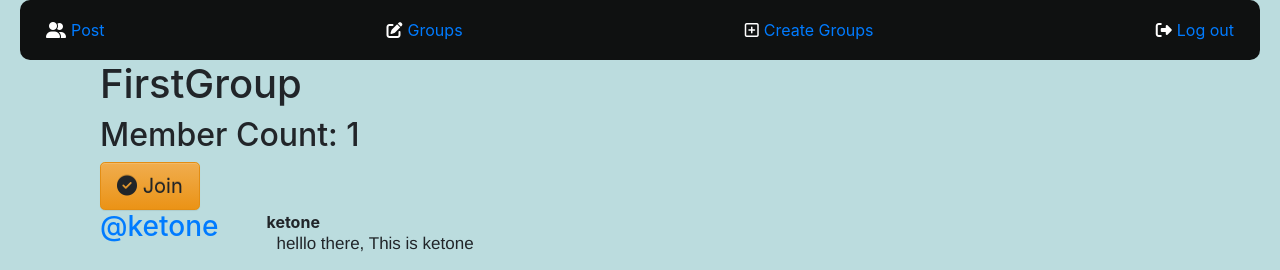
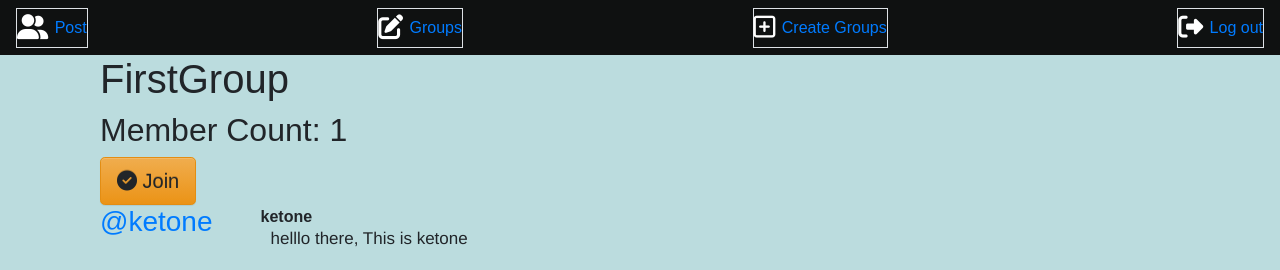
Before and after one commit to roy-ketan/StudyLink, a Django app: a page that uses simplesocial/templates/base.html in a window 1280 px wide. Shown: the top 270 px of the page. Run offline with Django 3.2, Linux system fonts and the light colour scheme; a user stored in the database is signed in; data comes from the database, SQL or seed files in the repository; both versions use the stored data as it was after the commit; some libraries are stand-ins or nearby versions.

Commit message:
Describe your changes here

```diff
--- a/simplesocial/groups/templates/groups/group_detail.html
+++ b/simplesocial/groups/templates/groups/group_detail.html
@@ -2,32 +2,34 @@
 
 {% block pregroup %}
 <div class="container">
-  <h1>{{group.name}}</h1>
-  <h2> Member Count: {{group.members.count}}</h2>
+  <h1>{{ group.name }}</h1>
+  <h2> Member Count: {{ group.members.count }}</h2>
 
   <div class="content">
     {% if user in group.members.all %}
-  		<a href="{% url 'groups:leave' slug=group.slug %}" class="btn btn-lg btn-warning"><span class="fa fa-times-circle-o"></span> Leave</a>
+      <a href="{% url 'groups:leave' slug=group.slug %}" class="btn btn-lg btn-warning">
+        <span class="fa fa-times-circle-o"></span> Leave
+      </a>
+      <a href="{% url 'groups:solve' slug=group.slug %}" class="btn btn-lg btn-warning">
+        <span class="fa fa-times-circle-o"></span> Solve
+      </a>
     {% else %}
-  		<a href="{% url 'groups:join' slug=group.slug %}" class="btn btn-lg btn-warning"><span class="fa fa-check-circle-o"></span> Join</a>
+      <a href="{% url 'groups:join' slug=group.slug %}" class="btn btn-lg btn-warning">
+        <span class="fa fa-check-circle-o"></span> Join
+      </a>
     {% endif %}
-
   </div>
 </div>
 {% endblock %}
 
 {% block group_content %}
-
 <div class="col-md-8">
   {% if group.posts.count == 0 %}
     <h2>No posts in this group yet!</h2>
-
   {% else %}
-
     {% for post in group.posts.all %}
       {% include "posts/_post.html" %}
     {% endfor %}
-
   {% endif %}
 </div>
 {% endblock %}
--- a/simplesocial/groups/urls.py
+++ b/simplesocial/groups/urls.py
@@ -9,4 +9,5 @@ urlpatterns = [
     path("posts/in/<slug>/",views.SingleGroup.as_view(),name="single"),
     path("join/<slug>/",views.JoinGroup.as_view(),name="join"),
     path("leave/<slug>/",views.LeaveGroup.as_view(),name="leave"),
+    path('solve/<slug:slug>/', views.SolveView.as_view(), name='solve'),  # New URL pattern for solve
 ]
--- a/simplesocial/groups/views.py
+++ b/simplesocial/groups/views.py
@@ -1,5 +1,8 @@
+import numpy as np
+from collections import deque
+import mediapipe as mp
 from django.contrib import messages
-from django.contrib.auth.mixins import(
+from django.contrib.auth.mixins import (
     LoginRequiredMixin,
     PermissionRequiredMixin
 )
@@ -7,15 +10,19 @@ from django.urls import reverse
 from django.db import IntegrityError
 from django.shortcuts import get_object_or_404
 from django.views import generic
-from groups.models import Group,GroupMember
+from groups.models import Group, GroupMember
 from . import models
+
+
 
 class CreateGroup(LoginRequiredMixin, generic.CreateView):
     fields = ("name", "description")
     model = Group
 
+
 class SingleGroup(generic.DetailView):
     model = Group
+
 
 class ListGroups(generic.ListView):
     model = Group
@@ -24,19 +31,21 @@ class ListGroups(generic.ListView):
 class JoinGroup(LoginRequiredMixin, generic.RedirectView):
 
     def get_redirect_url(self, *args, **kwargs):
-        return reverse("groups:single",kwargs={"slug": self.kwargs.get("slug")})
+        return reverse("groups:single", kwargs={"slug": self.kwargs.get("slug")})
 
     def get(self, request, *args, **kwargs):
-        group = get_object_or_404(Group,slug=self.kwargs.get("slug"))
+        group = get_object_or_404(Group, slug=self.kwargs.get("slug"))
 
         try:
-            GroupMember.objects.create(user=self.request.user,group=group)
+            GroupMember.objects.create(user=self.request.user, group=group)
 
         except IntegrityError:
-            messages.warning(self.request,("Warning, already a member of {}".format(group.name)))
+            messages.warning(
+                self.request, ("Warning, already a member of {}".format(group.name)))
 
         else:
-            messages.success(self.request,"You are now a member of the {} group.".format(group.name))
+            messages.success(
+                self.request, "You are now a member of the {} group.".format(group.name))
 
         return super().get(request, *args, **kwargs)
 
@@ -44,7 +53,7 @@ class JoinGroup(LoginRequiredMixin, generic.RedirectView):
 class LeaveGroup(LoginRequiredMixin, generic.RedirectView):
 
     def get_redirect_url(self, *args, **kwargs):
-        return reverse("groups:single",kwargs={"slug": self.kwargs.get("slug")})
+        return reverse("groups:single", kwargs={"slug": self.kwargs.get("slug")})
 
     def get(self, request, *args, **kwargs):
         try:
@@ -66,3 +75,204 @@ class LeaveGroup(LoginRequiredMixin, generic.RedirectView):
                 "You have successfully left this group."
             )
         return super().get(request, *args, **kwargs)
+
+
+
+
+class SolveView(LoginRequiredMixin, generic.RedirectView):
+    def get(self, request, slug, *args, **kwargs):
+        group = get_object_or_404(Group, slug=slug)
+
+        # Insert the solve logic here
+        import cv2
+        import numpy as np
+        import mediapipe as mp
+        from collections import deque
+        import cv2
+
+
+# Giving different arrays to handle colour points of different colour
+        gpoints = [deque(maxlen=1024)]
+        bpoints = [deque(maxlen=1024)]
+        rpoints = [deque(maxlen=1024)]
+        ypoints = [deque(maxlen=1024)]
+
+
+# These indexes will be used to mark the points in particular arrays of specific colour
+        green_index = 0
+        blue_index = 0
+        red_index = 0
+        yellow_index = 0
+
+# The kernel to be used for dilation purpose
+
+        kernel = np.ones((5, 5), np.uint8)
+        colorIndex = 0
+        colors = [(255, 0, 0), (0, 255, 0), (0, 0, 255), (0, 255, 255)]
+
+# Here is code for Canvas setup
+        paintWindow = np.zeros((471, 636, 3)) + 255
+        paintWindow = cv2.rectangle(paintWindow, (40, 1), (140, 65), (0, 0, 0), 2)
+        paintWindow = cv2.rectangle(paintWindow, (160, 1), (255, 65), (255, 0, 0), 2)
+        paintWindow = cv2.rectangle(paintWindow, (275, 1), (370, 65), (0, 255, 0), 2)
+        paintWindow = cv2.rectangle(paintWindow, (390, 1), (485, 65), (0, 0, 255), 2)
+        paintWindow = cv2.rectangle(paintWindow, (505, 1), (600, 65), (0, 255, 255), 2)
+
+        cv2.putText(paintWindow, "CLEAR", (49, 33),
+            cv2.FONT_HERSHEY_SIMPLEX, 0.5, (0, 0, 0), 2, cv2.LINE_AA)
+        cv2.putText(paintWindow, "BLUE", (185, 33),
+            cv2.FONT_HERSHEY_SIMPLEX, 0.5, (0, 0, 0), 2, cv2.LINE_AA)
+        cv2.putText(paintWindow, "GREEN", (298, 33),
+            cv2.FONT_HERSHEY_SIMPLEX, 0.5, (0, 0, 0), 2, cv2.LINE_AA)
+        cv2.putText(paintWindow, "RED", (420, 33),
+            cv2.FONT_HERSHEY_SIMPLEX, 0.5, (0, 0, 0), 2, cv2.LINE_AA)
+        cv2.putText(paintWindow, "YELLOW", (520, 33),
+            cv2.FONT_HERSHEY_SIMPLEX, 0.5, (0, 0, 0), 2, cv2.LINE_AA)
+        cv2.namedWindow('Paint', cv2.WINDOW_AUTOSIZE)
+
+
+# initialize mediapipe
+        mpHands = mp.solutions.hands
+        hands = mpHands.Hands(max_num_hands=1, min_detection_confidence=0.7)
+        mpDraw = mp.solutions.drawing_utils
+
+
+# Initialize the webcam
+        cap = cv2.VideoCapture(0)
+        ret = True
+        while ret:
+
+    # Read each frame from the webcam
+            ret, frame = cap.read()
+
+            x, y, c = frame.shape
+
+    # Flip the frame vertically
+            frame = cv2.flip(frame, 1)
+    # hsv = cv2.cvtColor(frame, cv2.COLOR_BGR2HSV)
+            framergb = cv2.cvtColor(frame, cv2.COLOR_BGR2RGB)
+
+            frame = cv2.rectangle(frame, (40, 1), (140, 65), (0, 0, 0), 2)
+            frame = cv2.rectangle(frame, (160, 1), (255, 65), (255, 0, 0), 2)
+            frame = cv2.rectangle(frame, (275, 1), (370, 65), (0, 255, 0), 2)
+            frame = cv2.rectangle(frame, (390, 1), (485, 65), (0, 0, 255), 2)
+            frame = cv2.rectangle(frame, (505, 1), (600, 65), (0, 255, 255), 2)
+            cv2.putText(frame, "CLEAR", (49, 33), cv2.FONT_HERSHEY_SIMPLEX,
+                0.5, (0, 0, 0), 2, cv2.LINE_AA)
+            cv2.putText(frame, "BLUE", (185, 33), cv2.FONT_HERSHEY_SIMPLEX,
+                0.5, (0, 0, 0), 2, cv2.LINE_AA)
+            cv2.putText(frame, "GREEN", (298, 33), cv2.FONT_HERSHEY_SIMPLEX,
+                0.5, (0, 0, 0), 2, cv2.LINE_AA)
+            cv2.putText(frame, "RED", (420, 33), cv2.FONT_HERSHEY_SIMPLEX,
+                0.5, (0, 0, 0), 2, cv2.LINE_AA)
+            cv2.putText(frame, "YELLOW", (520, 33),
+                cv2.FONT_HERSHEY_SIMPLEX, 0.5, (0, 0, 0), 2, cv2.LINE_AA)
+    # frame = cv2.cvtColor(hsv, cv2.COLOR_HSV2BGR)
+
+    # Get hand landmark prediction
+            result = hands.process(framergb)
+
+    # post process the result
+            if result.multi_hand_landmarks:
+                landmarks = []
+                for handslms in result.multi_hand_landmarks:
+                    for lm in handslms.landmark:
+                # # print(id, lm)
+                # print(lm.x)
+                # print(lm.y)
+                        lmx = int(lm.x * 640)
+                        lmy = int(lm.y * 480)
+                        landmarks.append([lmx, lmy])
+
+            # Drawing landmarks on frames
+                    mpDraw.draw_landmarks(frame, handslms, mpHands.HAND_CONNECTIONS)
+                fore_finger = (landmarks[8][0], landmarks[8][1])
+                center = fore_finger
+                thumb = (landmarks[4][0], landmarks[4][1])
+                cv2.circle(frame, center, 3, (0, 255, 0), -1)
+                print(center[1]-thumb[1])
+                if (thumb[1]-center[1] < 30):
+                    bpoints.append(deque(maxlen=512))
+                    blue_index += 1
+                    gpoints.append(deque(maxlen=512))
+                    green_index += 1
+                    rpoints.append(deque(maxlen=512))
+                    red_index += 1
+                    ypoints.append(deque(maxlen=512))
+                    yellow_index += 1
+
+                elif center[1] <= 65:
+                    if 40 <= center[0] <= 140:  # Clear Button
+                        bpoints = [deque(maxlen=512)]
+                        gpoints = [deque(maxlen=512)]
+                        rpoints = [deque(maxlen=512)]
+                        ypoints = [deque(maxlen=512)]
+
+                        blue_index = 0
+                        green_index = 0
+                        red_index = 0
+                        yellow_index = 0
+
+                        paintWindow[67:, :, :] = 255
+                    elif 160 <= center[0] <= 255:
+                        colorIndex = 0  # Blue
+                    elif 275 <= center[0] <= 370:
+                        colorIndex = 1  # Green
+                    elif 390 <= center[0] <= 485:
+                        colorIndex = 2  # Red
+                    elif 505 <= center[0] <= 600:
+                        colorIndex = 3  # Yellow
+                else:
+                    if colorIndex == 0:
+                        bpoints[blue_index].appendleft(center)
+                    elif colorIndex == 1:
+                        gpoints[green_index].appendleft(center)
+                    elif colorIndex == 2:
+                        rpoints[red_index].appendleft(center)
+                    elif colorIndex == 3:
+                        ypoints[yellow_index].appendleft(center)
+    # Append the next deques when nothing is detected to avois messing up
+            else:
+                bpoints.append(deque(maxlen=512))
+                blue_index += 1
+                gpoints.append(deque(maxlen=512))
+                green_index += 1
+                rpoints.append(deque(maxlen=512))
+                red_index += 1
+                ypoints.append(deque(maxlen=512))
+                yellow_index += 1
+
+    # Draw lines of all the colors on the canvas and frame
+            points = [bpoints, gpoints, rpoints, ypoints]
+    # for j in range(len(points[0])):
+    #         for k in range(1, len(points[0][j])):
+    #             if points[0][j][k - 1] is None or points[0][j][k] is None:
+    #                 continue
+    #             cv2.line(paintWindow, points[0][j][k - 1], points[0][j][k], colors[0], 2)
+            for i in range(len(points)):
+                for j in range(len(points[i])):
+                    for k in range(1, len(points[i][j])):
+                        if points[i][j][k - 1] is None or points[i][j][k] is None:
+                            continue
+                        cv2.line(frame, points[i][j][k - 1],
+                                 points[i][j][k], colors[i], 2)
+                        cv2.line(paintWindow, points[i][j]
+                                 [k - 1], points[i][j][k], colors[i], 2)
+
+            cv2.imshow("Output", frame)
+            cv2.imshow("Paint", paintWindow)
+
+            if cv2.waitKey(1) == ord('q'):
+                break
+
+# release the webcam and destroy all active windows
+        cap.release()
+        cv2.destroyAllWindows()
+
+
+
+
+
+
+        messages.success(request, f"Solved task for group {group.name}")
+        return redirect('groups:single', slug=group.slug)
--- a/simplesocial/static/account_css/css/style.css
+++ b/simplesocial/static/account_css/css/style.css
@@ -7,11 +7,9 @@ body{
     background-color: rgb(187, 220, 222);
 }
 
-.group_heading{
-    font-family:  monospace,'Courier New', Courier;
-}
 
-.navbar{
+
+/* .navbar{
     height: 60px;
     background-color: #0f1111;
     color: white;
@@ -24,21 +22,18 @@ body{
     align-items: center;
     border-radius: 10px;
 
+} */
+
+.navbar{
+    height: 55px;
+    background-color: #0f1111;
+    color: white;
+    display: flex;
+    align-items: center;
+    justify-content: space-evenly;
 }
 
-.flexy{
-    padding: 10px;
-    display: flex;
-}
 
-.right-mar{
-    margin-right: 5px;
-
-}
-
-.flexy:hover{
-    border: 2px solid white;
-}
 
 .hero-section{
     background-image: url("front_page_helping_hands.jpg");
@@ -80,3 +75,191 @@ p{
     display: flex;
     justify-content: space-evenly;
 }
+
+
+
+
+
+
+
+
+
+
+
+
+
+
+
+
+/*new css*/
+
+
+*{
+    margin: 0;
+    font-family: Arial;
+
+}
+
+.navbar{
+    height: 55px;
+    background-color: #0f1111;
+    color: white;
+    display: flex;
+    align-items: center;
+    justify-content: space-evenly;
+}
+
+.logo{
+    background-image: url("amazon_logo.png");
+    background-size: cover;
+    width: 100%;
+    height: 50px;
+}
+
+.nav-logo{
+    height: 50px;
+    margin-right: 10px;
+    width: 130px;
+
+}
+.border{
+    border:2px solid transparent;
+    transition: all 0.3s ease;
+}
+.border:hover{
+    transform: scale(1.1);
+
+}
+
+.add-first{
+    color: #cccccc;
+    font-size: 0.85rem;
+    margin-left: 13px;
+
+}
+.add-second{
+    font-size: 1rem;
+}
+
+.add-icon{
+    display: flex;
+    align-items: center;
+}
+
+
+
+.nav-search:hover{
+    border: 2px solid orange;
+}
+/* .search-select{
+
+    border-top-left-radius: 4px;
+    border-bottom-left-radius: 4px;
+    background-color: #f3f3f3;
+    width: 50px;
+    text-align: center;
+    border: none;
+}
+.search-input{
+    width: 100%;
+    font-size: 1rem;
+    border: none;
+
+
+}
+.search-icon{
+    width: 45px;
+    display: flex;
+    justify-content: space-evenly;
+    align-items: center;
+    font-size: 1.2rem;
+    background-color: rgba(255,174,0,0.6);
+    border-top-right-radius: 4px;
+    border-bottom-right-radius: 4px;
+    color: #0f1111;
+} */
+
+.account{
+    font-size: 0.7rem;
+}
+
+.orders{
+    font-size: 0.85rem;
+    font-weight: 700;
+}
+.nav-cart{
+    display: flex;
+    align-items: center;
+}
+.cart-icon{
+
+    margin-right: 0.4rem;
+    font-size: 25px;
+}
+.cart-size{
+    font-size: 0.85rem;
+    font-weight: 700;
+}
+.panel{
+    display: flex;
+    height: 35px;
+    background-color: #222f3d;
+    color: white;
+    align-items: center;
+    justify-content: space-evenly;
+
+}
+
+.panel-ops p{
+    display: inline;
+    margin-left: 15px;
+
+}
+.panel-ops{
+    width: 70%;
+    font-size: 0.85rem;
+
+}
+
+.panel-deals{
+    font-size:0.9rem;
+    font-weight: 700;
+}
+
+.hero-section{
+    background-image: url("new_hero_image.jpg");
+    height: 400px;
+    background-size: cover;
+    display: flex;
+    justify-content: center;
+    align-items: flex-end;
+
+}
+a {
+    color: white; /* Set the color to white */
+    text-decoration: none; /* Remove underline */
+}
+a:hover {
+    color: white; /* Maintain white color on hover */
+    text-decoration: none; /* Prevent underline on hover */
+}
+.hero-mssg{
+    background-color: white;
+    color:black;
+    height: 40px;
+    display: flex;
+    align-items: center;  /*vertically center me lane ke liye*/
+    justify-content: center; /*horizontally center me lane ke liye*/
+    font-size: 0.85rem;
+    width: 80%;
+    margin-bottom: 25px;
+
+
+}
+
+
+
+
+ul{
+    margin-top: 10px;
+}
--- a/simplesocial/templates/base.html
+++ b/simplesocial/templates/base.html
@@ -30,36 +30,36 @@
           {% if user.is_authenticated %}
           <div class="navbar">
 
-            <div class="groups flexy">
-                <div class="group-icon right-mar">
+            <div class="nav-cart border">
+                <div class="cart-icon">
                     <i class="fa-solid fa-user-group"></i>
 
-                </div class="option_color">
+                </div>
                 <a href="{% url 'posts:create' %}">Post</a>
             </div>
 
-            <div class="post flexy">
-                <div class="post-icon right-mar">
+            <div class="nav-cart border">
+                <div class="cart-icon">
                     <i class="fa-solid fa-pen-to-square"></i>
 
-                </div class="option_color">
+                </div>
                 <a href="{% url 'groups:all' %}">Groups</a>
             </div>
 
-            <div class="create-group flexy">
-                <div class="create-group-icon right-mar">
+            <div class="nav-cart border">
+                <div class="cart-icon">
                     <i class="fa-regular fa-square-plus"></i>
 
-                </div class="option_color">
+                </div>
                 <a href="{% url 'groups:create' %}">Create Groups</a>
             </div>
 
-            <div class="log-out flexy">
-                <div class="log-out-icon right-mar">
+            <div class="nav-cart border">
+                <div class="cart-icon">
                     <i class="fa-solid fa-right-from-bracket"></i>
 
 
-                </div class="option_color">
+                </div>
                 <a href="{% url 'accounts:logout' %}">Log out</a>
             </div>
 
@@ -80,36 +80,36 @@
 
 
 
-            <div class="groups flexy">
-                <div class="group-icon right-mar">
+            <div class="nav-cart border">
+                <div class="cart-icon">
                     <i class="fa-solid fa-user-group"></i>
 
-                </div class="no_line option_color">
+                </div>
                 <a href="{% url 'groups:all' %}">Groups</a>
             </div>
 
-            <div class="about-us flexy">
-                <div class="about-icon right-mar">
+            <div class="nav-cart border">
+                <div class="cart-icon">
                     <i class="fa-solid fa-info"></i>
 
-                </div class="option_color">
+                </div>
                 <a href="{% url 'aboutUs' %}">About Us</a>
             </div>
 
-            <div class="login flexy">
-                <div class="login-icon right-mar">
+            <div class="nav-cart border">
+                <div class="cart-icon">
                     <i class="fa-solid fa-right-to-bracket"></i>
 
-                </div class="no_line option_color">
+                </div>
                 <a href="{% url 'accounts:login' %}" style="text-decoration:none" >Login</a>
             </div>
 
-            <div class="sign-up flexy">
-                <div class="sign-up-icon right-mar">
+            <div class="nav-cart border">
+                <div class="cart-icon">
                     <i class="fa-solid fa-user-plus"></i>
 
 
-                </div class="no_line option_color">
+                </div>
                 <a href="{% url 'accounts:signup' %}">Sign Up</a>
             </div>
 
```
Also changed, not shown: simplesocial/static/simplesocial/css/style.css (+6 -1 lines), simplesocial/templates/index.html (+73 -53 lines), simplesocial/db.sqlite3. Lines whose indentation alone changed are shown as unchanged.
